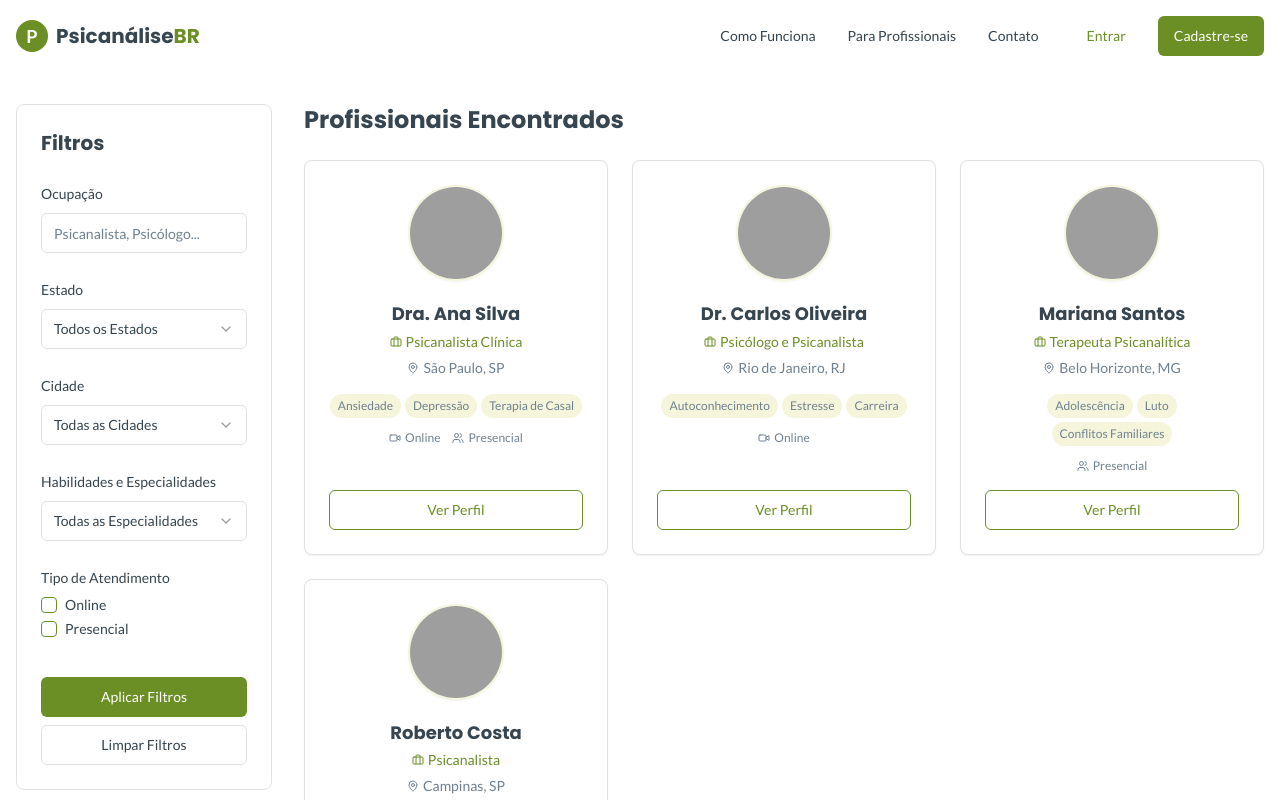
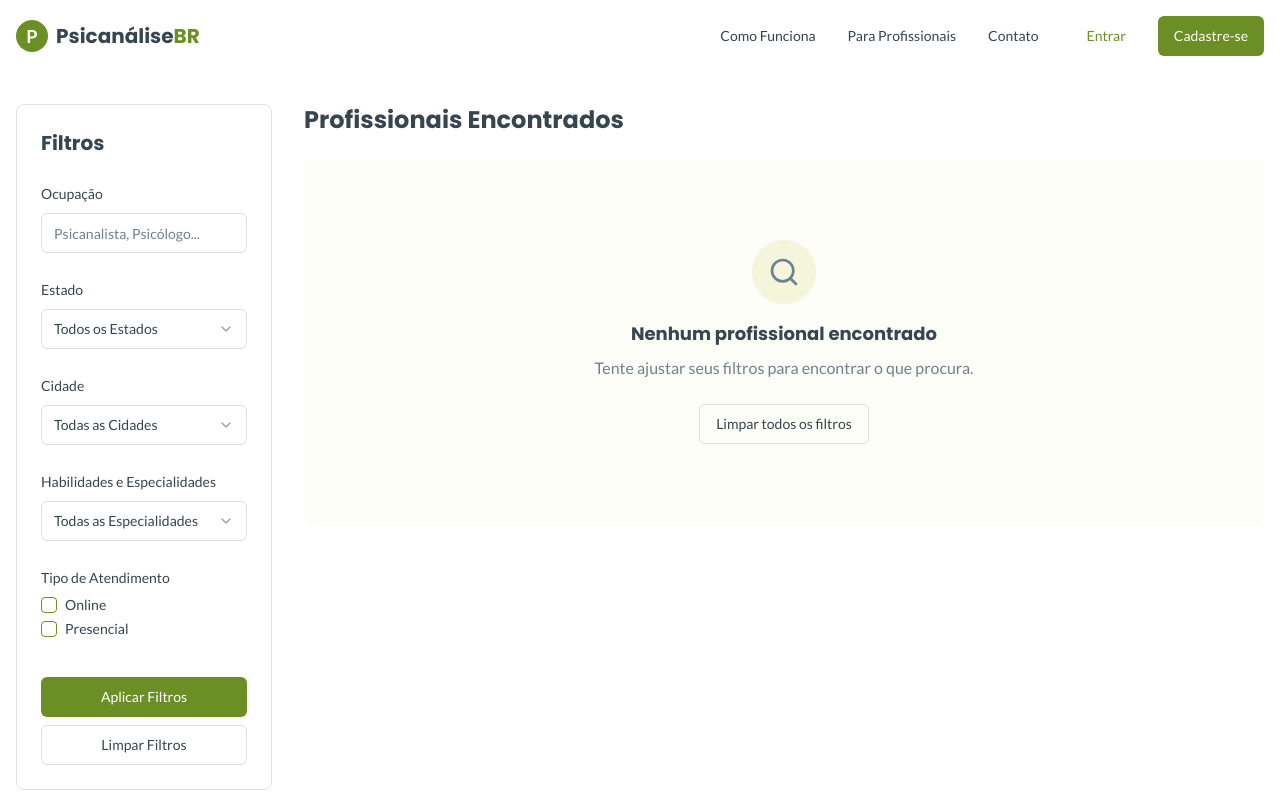
Before and after one commit to Tonho-costa/psican-lisebr-x43wtr3uh, a React (Vite) app: page /busca in a window 1280 px wide. Shown: the top 800 px of the page. Built offline with nearby package versions, Linux system fonts and the light colour scheme; grey boxes are pictures that could not be loaded.

Commit message:
Remove example profiles from the system

```diff
--- a/src/stores/useProfessionalStore.ts
+++ b/src/stores/useProfessionalStore.ts
@@ -36,90 +36,10 @@ interface ProfessionalState {
   setSearchQuery: (query: Partial<ProfessionalState['searchQuery']>) => void
 }
 
-const MOCK_PROFESSIONALS: Professional[] = [
-  {
-    id: '1',
-    name: 'Dra. Ana Silva',
-    occupation: 'Psicanalista Clínica',
-    email: 'ana.silva@example.com',
-    age: 45,
-    city: 'São Paulo',
-    state: 'SP',
-    bio: 'Especialista em psicanálise freudiana com mais de 15 anos de experiência clínica. Foco em tratamento de ansiedade e depressão.',
-    photoUrl: 'https://img.usecurling.com/ppl/medium?gender=female&seed=1',
-    serviceTypes: ['Online', 'Presencial'],
-    specialties: ['Ansiedade', 'Depressão', 'Terapia de Casal'],
-    education: [
-      'Doutorado em Psicologia Clínica - USP',
-      'Mestrado em Psicanálise - PUC-SP',
-    ],
-    courses: [
-      'Formação em Psicanálise Lacaniana',
-      'Extensão em Psicossomática',
-    ],
-    availability: 'Segunda a Quinta, 09h às 18h',
-    phone: '11999999999',
-  },
-  {
-    id: '2',
-    name: 'Dr. Carlos Oliveira',
-    occupation: 'Psicólogo e Psicanalista',
-    email: 'carlos.oliveira@example.com',
-    age: 52,
-    city: 'Rio de Janeiro',
-    state: 'RJ',
-    bio: 'Atendimento focado em desenvolvimento pessoal e resolução de conflitos. Abordagem humanista integrada à psicanálise.',
-    photoUrl: 'https://img.usecurling.com/ppl/medium?gender=male&seed=2',
-    serviceTypes: ['Online'],
-    specialties: ['Autoconhecimento', 'Estresse', 'Carreira'],
-    education: [
-      'Graduação em Psicologia - UFRJ',
-      'Especialização em Psicanálise Contemporânea',
-    ],
-    courses: ['Workshop de Inteligência Emocional'],
-    availability: 'Terça e Quinta, 14h às 20h',
-    phone: '21988888888',
-  },
-  {
-    id: '3',
-    name: 'Mariana Santos',
-    occupation: 'Terapeuta Psicanalítica',
-    email: 'mariana.santos@example.com',
-    age: 38,
-    city: 'Belo Horizonte',
-    state: 'MG',
-    bio: 'Acolhimento e escuta qualificada para questões emocionais e relacionais. Experiência com adolescentes e adultos.',
-    photoUrl: 'https://img.usecurling.com/ppl/medium?gender=female&seed=3',
-    serviceTypes: ['Presencial'],
-    specialties: ['Adolescência', 'Luto', 'Conflitos Familiares'],
-    education: ['Graduação em Psicologia - UFMG'],
-    courses: ['Curso de Psicanálise Infantil'],
-    availability: 'Segunda a Sexta, 08h às 17h',
-    phone: '31977777777',
-  },
-  {
-    id: '4',
-    name: 'Roberto Costa',
-    occupation: 'Psicanalista',
-    email: 'roberto.costa@example.com',
-    age: 60,
-    city: 'Campinas',
-    state: 'SP',
-    bio: 'Longa trajetória no atendimento clínico, auxiliando pacientes a encontrarem novos caminhos e significados.',
-    photoUrl: 'https://img.usecurling.com/ppl/medium?gender=male&seed=4',
-    serviceTypes: ['Online', 'Presencial'],
-    specialties: ['Traumas', 'Fobias', 'Pânico'],
-    education: ['Mestrado em Psicologia - UNICAMP'],
-    courses: ['Seminários de Freud e Lacan'],
-    availability: 'Horários flexíveis',
-    phone: '19966666666',
-  },
-]
-
 export const useProfessionalStore = create<ProfessionalState>()(
   persist(
     (set, get) => ({
-      professionals: MOCK_PROFESSIONALS,
+      professionals: [],
       currentProfessional: null,
       isAuthenticated: false,
       searchQuery: {
@@ -167,12 +87,6 @@ export const useProfessionalStore = create<ProfessionalState>()(
     {
       name: 'professional-storage',
       storage: createJSONStorage(() => localStorage),
-      onRehydrateStorage: () => (state) => {
-        // If local storage was empty or had empty professionals list, ensure we have mocks
-        if (state && state.professionals.length === 0) {
-          state.professionals = MOCK_PROFESSIONALS
-        }
-      },
     },
   ),
 )
```
